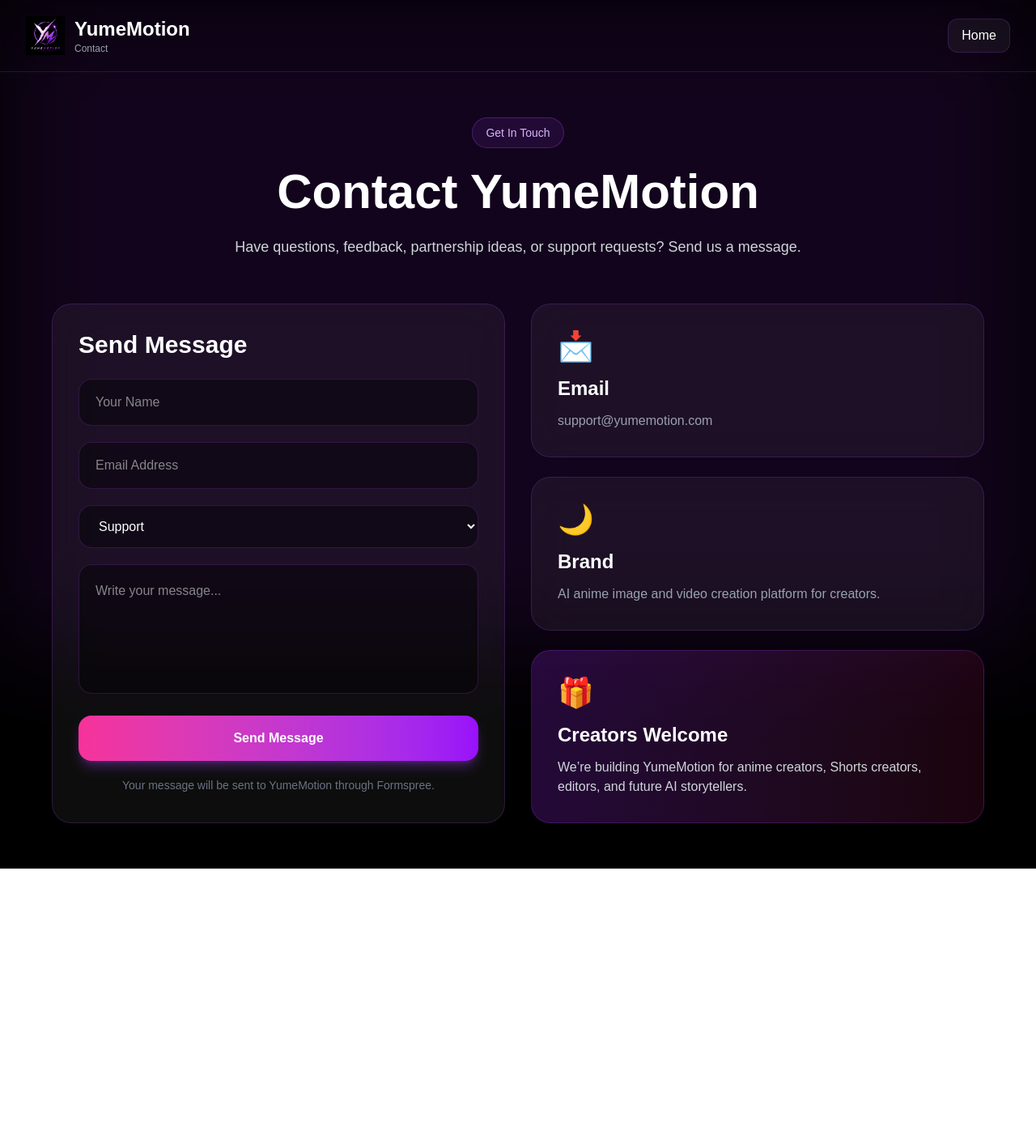
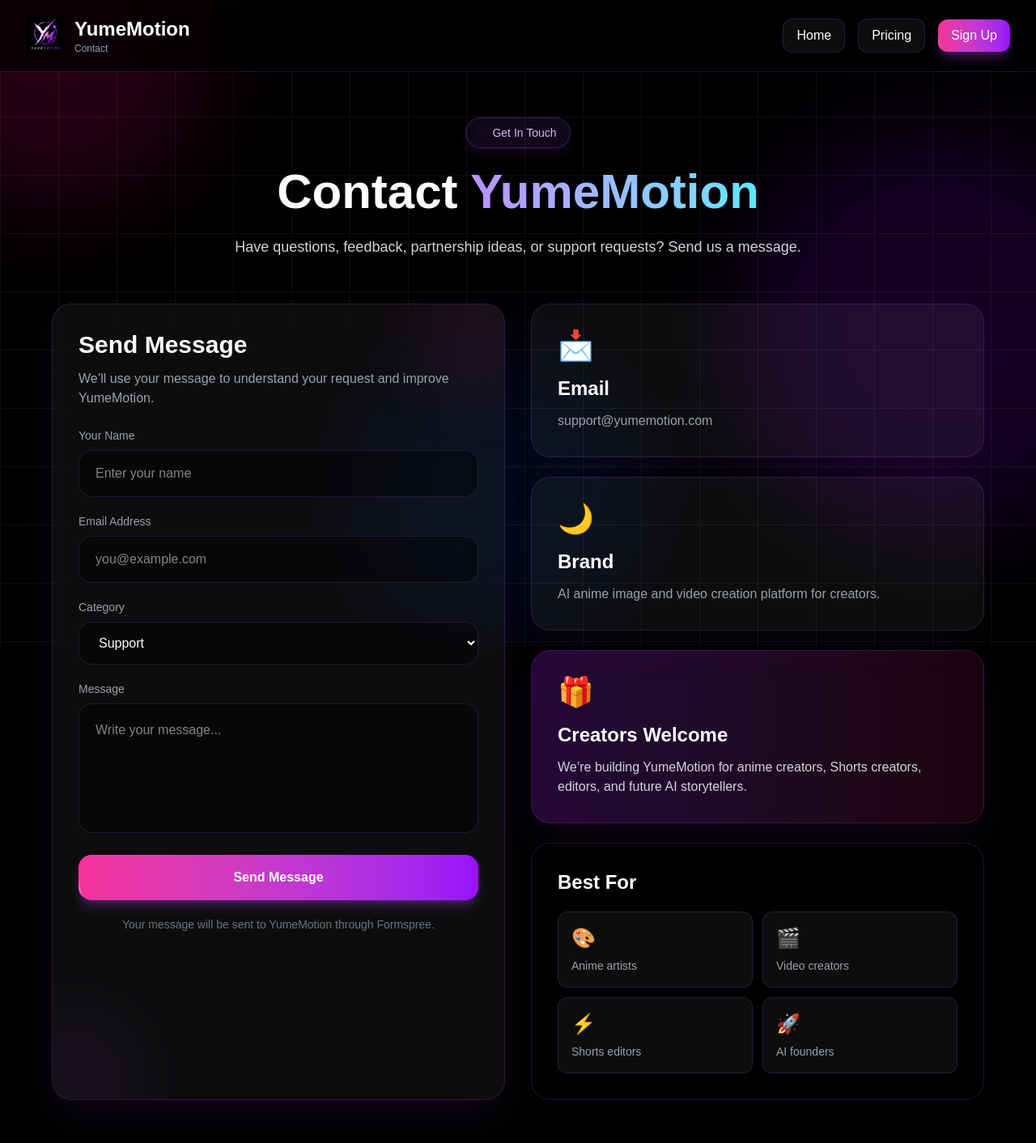
Before and after one commit to trollfeathers-stack/yumemotion, a Next.js app: page /contact in a window 1280 px wide. Shown: the top 1412 px of the page at 81% size. Before the commit the page ends 1073 px from the top, so only its background shows below. Built offline with nearby package versions, Linux system fonts and the light colour scheme.

Commit message:
Add contact page animations

```diff
--- a/app/contact/page.tsx
+++ b/app/contact/page.tsx
@@ -4,16 +4,22 @@
 
 export default function ContactPage() {
   return (
-    <div className="min-h-screen bg-black text-white">
-      <div className="absolute inset-0 bg-purple-900/20 blur-3xl"></div>
+    <div className="min-h-screen bg-black text-white overflow-hidden">
+      {/* Animated Background */}
+      <div className="fixed inset-0 overflow-hidden pointer-events-none">
+        <div className="absolute -top-32 -left-32 w-96 h-96 bg-pink-600/20 rounded-full blur-3xl animate-pulse"></div>
+        <div className="absolute top-40 -right-32 w-[500px] h-[500px] bg-purple-700/20 rounded-full blur-3xl animate-pulse"></div>
+        <div className="absolute bottom-0 left-1/3 w-96 h-96 bg-blue-600/10 rounded-full blur-3xl animate-pulse"></div>
+        <div className="absolute inset-0 opacity-[0.06] bg-[linear-gradient(to_right,#ffffff_1px,transparent_1px),linear-gradient(to_bottom,#ffffff_1px,transparent_1px)] bg-[size:72px_72px]"></div>
+      </div>
 
       {/* Navbar */}
-<nav className="relative z-10 flex flex-col md:flex-row md:items-center md:justify-between gap-4 px-4 md:px-8 py-4 md:py-5 border-b border-purple-500/20 backdrop-blur-xl">
-  <Link href="/" className="flex items-center gap-3">
+      <nav className="relative z-50 flex flex-col md:flex-row md:items-center md:justify-between gap-4 px-4 md:px-8 py-4 md:py-5 border-b border-purple-500/20 backdrop-blur-xl bg-black/70">
+        <Link href="/" className="flex items-center gap-3 group">
           <img
             src="/logo.png"
             alt="YumeMotion Logo"
-      className="w-12 h-12 object-contain"
+            className="w-12 h-12 object-contain transition-transform duration-300 group-hover:rotate-6 group-hover:scale-110"
           />
 
           <div>
@@ -24,21 +30,38 @@
 
         <div className="flex items-center justify-center gap-2 md:gap-4 flex-wrap">
           <Link href="/">
-      <button className="px-4 py-2 text-sm md:text-base rounded-xl bg-white/5 border border-purple-500/20 hover:bg-white/10 transition-all">
+            <button className="px-4 py-2 text-sm md:text-base rounded-xl bg-white/5 border border-purple-500/20 hover:bg-white/10 hover:border-purple-400/60 transition-all">
               Home
+            </button>
+          </Link>
+
+          <Link href="/pricing">
+            <button className="px-4 py-2 text-sm md:text-base rounded-xl bg-white/5 border border-purple-500/20 hover:bg-white/10 hover:border-purple-400/60 transition-all">
+              Pricing
+            </button>
+          </Link>
+
+          <Link href="/signup">
+            <button className="relative overflow-hidden px-4 py-2 text-sm md:text-base rounded-xl bg-gradient-to-r from-pink-500 to-purple-600 hover:scale-105 transition-all shadow-lg shadow-purple-500/30 group">
+              <span className="relative z-10">Sign Up</span>
+              <span className="absolute inset-0 bg-white/20 translate-x-[-100%] group-hover:translate-x-[100%] transition-transform duration-700 skew-x-12"></span>
             </button>
           </Link>
         </div>
       </nav>
 
       <main className="relative z-10 px-6 md:px-12 py-14">
-        <section className="max-w-4xl mx-auto text-center">
-          <div className="inline-block px-4 py-2 rounded-full border border-purple-500/30 bg-purple-500/10 text-purple-300 text-sm mb-6">
+        <section className="max-w-4xl mx-auto text-center animate-fade-in-up">
+          <div className="inline-flex items-center gap-2 px-4 py-2 rounded-full border border-purple-500/30 bg-purple-500/10 text-purple-300 text-sm mb-6 shadow-lg shadow-purple-500/10">
+            <span className="w-2 h-2 rounded-full bg-pink-400 animate-ping"></span>
             Get In Touch
           </div>
 
           <h2 className="text-5xl md:text-6xl font-black">
-            Contact YumeMotion
+            Contact{" "}
+            <span className="text-transparent bg-clip-text bg-gradient-to-r from-pink-400 via-purple-400 to-cyan-300 animate-gradient">
+              YumeMotion
+            </span>
           </h2>
 
           <p className="text-gray-300 mt-6 text-lg">
@@ -49,33 +72,49 @@
 
         <section className="grid lg:grid-cols-2 gap-8 max-w-6xl mx-auto mt-14">
           {/* Contact Form */}
-<div className="rounded-3xl bg-white/5 border border-purple-500/20 p-6 sm:p-8 backdrop-blur-xl">
-  <h3 className="text-3xl font-bold mb-6">Send Message</h3>
+          <div className="relative overflow-hidden rounded-3xl bg-white/5 border border-purple-500/20 p-6 sm:p-8 backdrop-blur-xl shadow-2xl shadow-purple-500/10 animate-fade-in-up">
+            <div className="absolute -top-10 -right-10 w-32 h-32 bg-pink-500/20 rounded-full blur-3xl animate-pulse"></div>
+            <div className="absolute -bottom-10 -left-10 w-32 h-32 bg-purple-500/20 rounded-full blur-3xl animate-pulse"></div>
+
+            <div className="relative">
+              <h3 className="text-3xl font-bold mb-3">Send Message</h3>
+              <p className="text-gray-400 mb-6">
+                We’ll use your message to understand your request and improve
+                YumeMotion.
+              </p>
 
               <form
                 action="https://formspree.io/f/mzdolzdl"
                 method="POST"
                 className="space-y-5"
               >
+                <div>
+                  <p className="text-sm text-gray-400 mb-2">Your Name</p>
                   <input
                     type="text"
                     name="name"
-      placeholder="Your Name"
+                    placeholder="Enter your name"
                     required
-      className="w-full bg-black/40 border border-purple-500/20 rounded-2xl px-5 py-4 outline-none focus:border-purple-500"
+                    className="w-full bg-black/40 border border-purple-500/20 rounded-2xl px-5 py-4 outline-none focus:border-purple-500 hover:border-purple-400/50 transition-all"
                   />
+                </div>
 
+                <div>
+                  <p className="text-sm text-gray-400 mb-2">Email Address</p>
                   <input
                     type="email"
                     name="email"
-      placeholder="Email Address"
+                    placeholder="you@example.com"
                     required
-      className="w-full bg-black/40 border border-purple-500/20 rounded-2xl px-5 py-4 outline-none focus:border-purple-500"
+                    className="w-full bg-black/40 border border-purple-500/20 rounded-2xl px-5 py-4 outline-none focus:border-purple-500 hover:border-purple-400/50 transition-all"
                   />
+                </div>
 
+                <div>
+                  <p className="text-sm text-gray-400 mb-2">Category</p>
                   <select
                     name="category"
-      className="w-full bg-black/40 border border-purple-500/20 rounded-2xl px-5 py-4 outline-none focus:border-purple-500"
+                    className="w-full bg-black/40 border border-purple-500/20 rounded-2xl px-5 py-4 outline-none focus:border-purple-500 hover:border-purple-400/50 transition-all"
                   >
                     <option>Support</option>
                     <option>Feedback</option>
@@ -83,19 +122,24 @@
                     <option>Billing</option>
                     <option>Other</option>
                   </select>
+                </div>
 
+                <div>
+                  <p className="text-sm text-gray-400 mb-2">Message</p>
                   <textarea
                     name="message"
                     placeholder="Write your message..."
                     required
-      className="w-full h-40 bg-black/40 border border-purple-500/20 rounded-2xl p-5 outline-none focus:border-purple-500 resize-none"
+                    className="w-full h-40 bg-black/40 border border-purple-500/20 rounded-2xl p-5 outline-none focus:border-purple-500 hover:border-purple-400/50 transition-all resize-none"
                   />
+                </div>
 
                 <button
                   type="submit"
-      className="w-full py-4 rounded-2xl bg-gradient-to-r from-pink-500 to-purple-600 hover:scale-[1.02] transition-all font-semibold shadow-lg shadow-purple-500/30"
+                  className="relative overflow-hidden w-full py-4 rounded-2xl bg-gradient-to-r from-pink-500 to-purple-600 hover:scale-[1.02] transition-all font-semibold shadow-lg shadow-purple-500/30 group"
                 >
-      Send Message
+                  <span className="relative z-10">Send Message</span>
+                  <span className="absolute inset-0 bg-white/20 translate-x-[-100%] group-hover:translate-x-[100%] transition-transform duration-700 skew-x-12"></span>
                 </button>
 
                 <p className="text-gray-500 text-sm text-center">
@@ -103,36 +147,107 @@
                 </p>
               </form>
             </div>
+          </div>
 
           {/* Contact Info */}
-          <div className="space-y-6">
-            <div className="rounded-3xl bg-white/5 border border-purple-500/20 p-8 backdrop-blur-xl">
-              <p className="text-4xl mb-4">📩</p>
+          <div className="space-y-6 animate-fade-in-up">
+            <div className="rounded-3xl bg-white/5 border border-purple-500/20 p-8 backdrop-blur-xl shadow-2xl shadow-purple-500/5 hover:-translate-y-2 hover:border-pink-500/40 transition-all">
+              <p className="text-4xl mb-4 animate-float-small">📩</p>
               <h3 className="text-2xl font-bold">Email</h3>
-              <p className="text-gray-400 mt-3">
-                support@yumemotion.com
-              </p>
+              <p className="text-gray-400 mt-3">support@yumemotion.com</p>
             </div>
 
-            <div className="rounded-3xl bg-white/5 border border-purple-500/20 p-8 backdrop-blur-xl">
-              <p className="text-4xl mb-4">🌙</p>
+            <div className="rounded-3xl bg-white/5 border border-purple-500/20 p-8 backdrop-blur-xl shadow-2xl shadow-purple-500/5 hover:-translate-y-2 hover:border-purple-400/50 transition-all">
+              <p className="text-4xl mb-4 animate-float-small">🌙</p>
               <h3 className="text-2xl font-bold">Brand</h3>
               <p className="text-gray-400 mt-3">
                 AI anime image and video creation platform for creators.
               </p>
             </div>
 
-            <div className="rounded-3xl bg-gradient-to-r from-purple-900/40 to-pink-900/20 border border-purple-500/20 p-8">
-              <p className="text-4xl mb-4">🎁</p>
+            <div className="rounded-3xl bg-gradient-to-r from-purple-900/40 to-pink-900/20 border border-purple-500/20 p-8 shadow-2xl shadow-purple-500/10 hover:-translate-y-2 hover:border-cyan-400/40 transition-all">
+              <p className="text-4xl mb-4 animate-float-small">🎁</p>
               <h3 className="text-2xl font-bold">Creators Welcome</h3>
               <p className="text-gray-300 mt-3">
                 We’re building YumeMotion for anime creators, Shorts creators,
                 editors, and future AI storytellers.
               </p>
             </div>
+
+            <div className="rounded-3xl bg-black/40 border border-purple-500/20 p-8 backdrop-blur-xl hover:border-purple-400/50 transition-all">
+              <h3 className="text-2xl font-bold">Best For</h3>
+
+              <div className="grid grid-cols-2 gap-3 mt-5">
+                <div className="rounded-xl bg-white/5 border border-purple-500/20 p-4">
+                  <p className="text-2xl">🎨</p>
+                  <p className="text-gray-400 text-sm mt-2">Anime artists</p>
+                </div>
+
+                <div className="rounded-xl bg-white/5 border border-purple-500/20 p-4">
+                  <p className="text-2xl">🎬</p>
+                  <p className="text-gray-400 text-sm mt-2">Video creators</p>
+                </div>
+
+                <div className="rounded-xl bg-white/5 border border-purple-500/20 p-4">
+                  <p className="text-2xl">⚡</p>
+                  <p className="text-gray-400 text-sm mt-2">Shorts editors</p>
+                </div>
+
+                <div className="rounded-xl bg-white/5 border border-purple-500/20 p-4">
+                  <p className="text-2xl">🚀</p>
+                  <p className="text-gray-400 text-sm mt-2">AI founders</p>
+                </div>
+              </div>
+            </div>
           </div>
         </section>
       </main>
+
+      <style jsx global>{`
+        @keyframes fade-in-up {
+          from {
+            opacity: 0;
+            transform: translateY(22px);
+          }
+          to {
+            opacity: 1;
+            transform: translateY(0);
+          }
+        }
+
+        @keyframes float-small {
+          0%,
+          100% {
+            transform: translateY(0);
+          }
+          50% {
+            transform: translateY(-8px);
+          }
+        }
+
+        @keyframes gradient {
+          0%,
+          100% {
+            background-position: 0% 50%;
+          }
+          50% {
+            background-position: 100% 50%;
+          }
+        }
+
+        .animate-fade-in-up {
+          animation: fade-in-up 0.7s ease-out both;
+        }
+
+        .animate-float-small {
+          animation: float-small 3s ease-in-out infinite;
+        }
+
+        .animate-gradient {
+          background-size: 250% 250%;
+          animation: gradient 4s ease infinite;
+        }
+      `}</style>
     </div>
   );
 }
```
Lines whose indentation alone changed are shown as unchanged.
